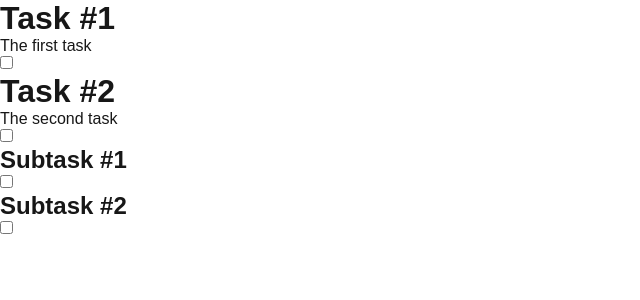
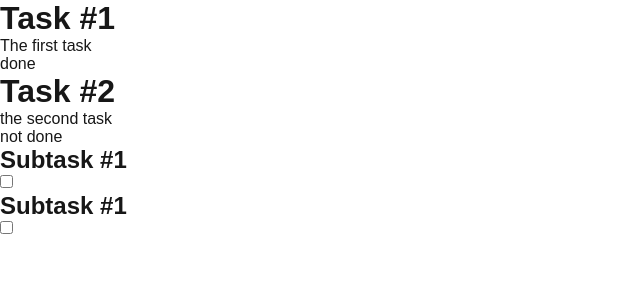
Before and after one commit to wlnzed/mytasks, a Next.js app in the folder my-tasks-frontend/: page / in a window 1280 px wide. Shown: the top 300 px of the page, without its empty margins (0-640 px from the left). Built offline with nearby package versions, Linux system fonts and the light colour scheme.

Commit message:
split fe code into files, refactor be code

```diff
--- a/my-tasks-frontend/src/app/page.module.css
+++ b/my-tasks-frontend/src/app/page.module.css
@@ -3,18 +3,3 @@
 
 .tasks {
 }
-
-.task {
-}
-
-.taskTitle {
-}
-
-.taskDescription {
-}
-
-.subtasks {
-}
-
-.subtaskTitle {
-}
--- a/my-tasks-frontend/src/app/page.tsx
+++ b/my-tasks-frontend/src/app/page.tsx
@@ -1,45 +1,39 @@
-import Image from "next/image";
+import { FC } from "react";
 import styles from "./page.module.css";
+import Task from "../components/task";
 
-// TODO: replace checkboxes with SVGs for done/undone
+const placeholderTasks = [
+  {
+    title: "Task #1",
+    description: "The first task",
+    isDone: true,
+    subtasks: [],
+  },
+  {
+    title: "Task #2",
+    description: "the second task",
+    isDone: false,
+    subtasks: [
+      { title: "Subtask #1", isDone: true },
+      { title: "Subtask #2", isDone: false }
+    ],
+  },
+];
 
-export default function Home() {
-  return (
-    <div className={styles.page}>
-      <ul className={styles.tasks}>
-        <li className={styles.task}>
-          <h1 className={styles.taskTitle}>
-            Task #1
-          </h1>
-          <p className={styles.taskDescription}>
-            The first task
-          </p>
-          <input type="checkbox" />
-        </li>
-        <li className={styles.task}>
-          <h1 className={styles.taskTitle}>
-            Task #2
-          </h1>
-          <p className={styles.taskDescription}>
-            The second task
-          </p>
-          <input type="checkbox" />
-          <ul className={styles.subtasks}>
-            <li className={styles.subtask}>
-              <h2 className={styles.subtaskTitle}>
-                Subtask #1
-              </h2>
-              <input type="checkbox"/>
-            </li>
-            <li className={styles.subtask}>
-              <h2 className={styles.subtaskTitle}>
-                Subtask #2
-              </h2>
-              <input type="checkbox"/>
-            </li>
-          </ul>
-        </li>
-      </ul>
-    </div>
-  );
-}
+const Home : FC = () => (
+  <div className={styles.page}>
+    <ul className={styles.tasks}>
+      {placeholderTasks.map((task, i) => (
+        <Task
+          key={i}
+          title={task.title}
+          description={task.description}
+          isDone={task.isDone}
+          subtasks={task.subtasks}
+        />
+      ))}
+    </ul>
+  </div>
+);
+
+export default Home;
--- /dev/null
+++ b/my-tasks-frontend/src/components/subtask.module.css
@@ -0,0 +1,5 @@
+.subtask {
+}
+
+.subtaskTitle {
+}
--- /dev/null
+++ b/my-tasks-frontend/src/components/subtask.tsx
@@ -0,0 +1,18 @@
+import { FC } from "react";
+import styles from "./subtask.module.css";
+
+interface Props {
+  title: string;
+  isDone: boolean;
+}
+
+const Subtask: FC<Props> = ({ title, isDone }) => (
+  <li className={styles.subtask}>
+    <h2 className={styles.subtaskTitle}>
+      Subtask #1
+    </h2>
+    <input type="checkbox" />
+  </li>
+);
+
+export default Subtask;
--- /dev/null
+++ b/my-tasks-frontend/src/components/task.module.css
@@ -0,0 +1,11 @@
+.task {
+}
+
+.taskTitle {
+}
+
+.taskDescription {
+}
+
+.subtasks {
+}
--- /dev/null
+++ b/my-tasks-frontend/src/components/task.tsx
@@ -0,0 +1,35 @@
+import { FC } from "react";
+import Subtask from "./subtask";
+import styles from "./task.module.css";
+
+interface Props {
+  title: string,
+  description: string,
+  isDone: boolean,
+  subtasks: {
+    title: string,
+    isDone: boolean,
+  }[],
+}
+
+const Task: FC<Props> = ({ title, description, isDone, subtasks }) => (
+  <li className={styles.task}>
+    <h1 className={styles.taskTitle}>
+      {title}
+    </h1>
+    <p className={styles.taskDescription}>
+      {description}
+    </p>
+    <div className={styles.isDone}>
+      {/* TODO: replace with SVGs */}
+      {isDone ? "done" : "not done"}
+    </div>
+    <ul className={styles.subtasks}>
+      {subtasks.map((subtask, i) => (
+        <Subtask key={i} title={subtask.title} isDone={subtask.isDone} />
+      ))}
+    </ul>
+  </li>
+);
+
+export default Task;
```
Also changed, not shown: 1 other file (tests, documents, lock files or other folders).
